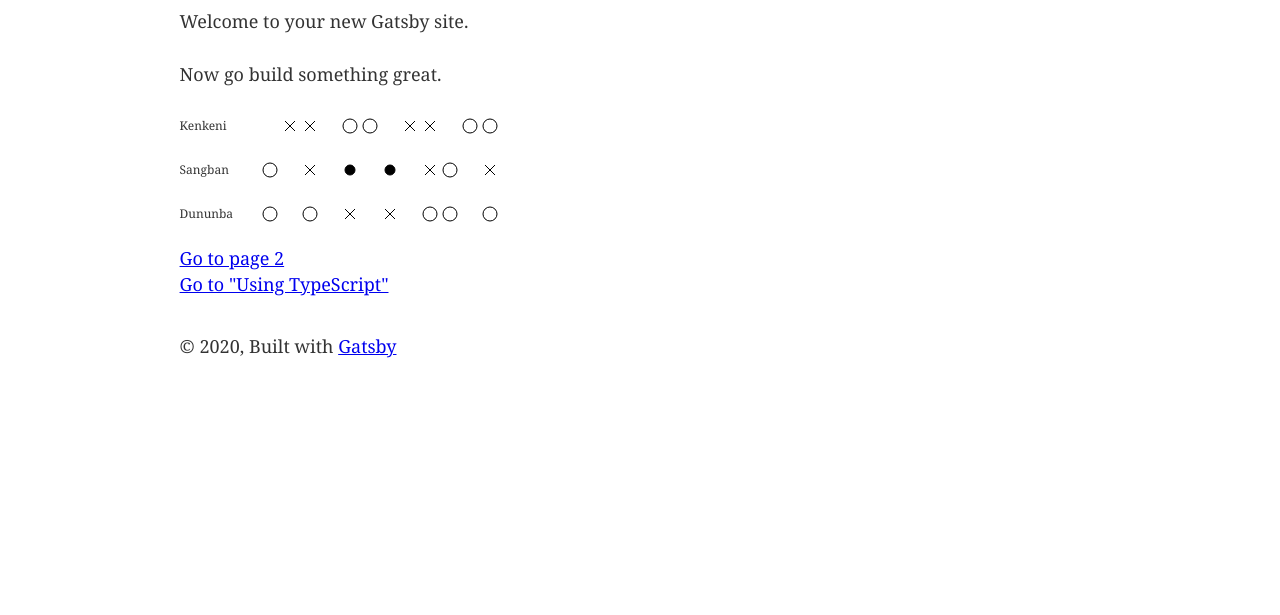
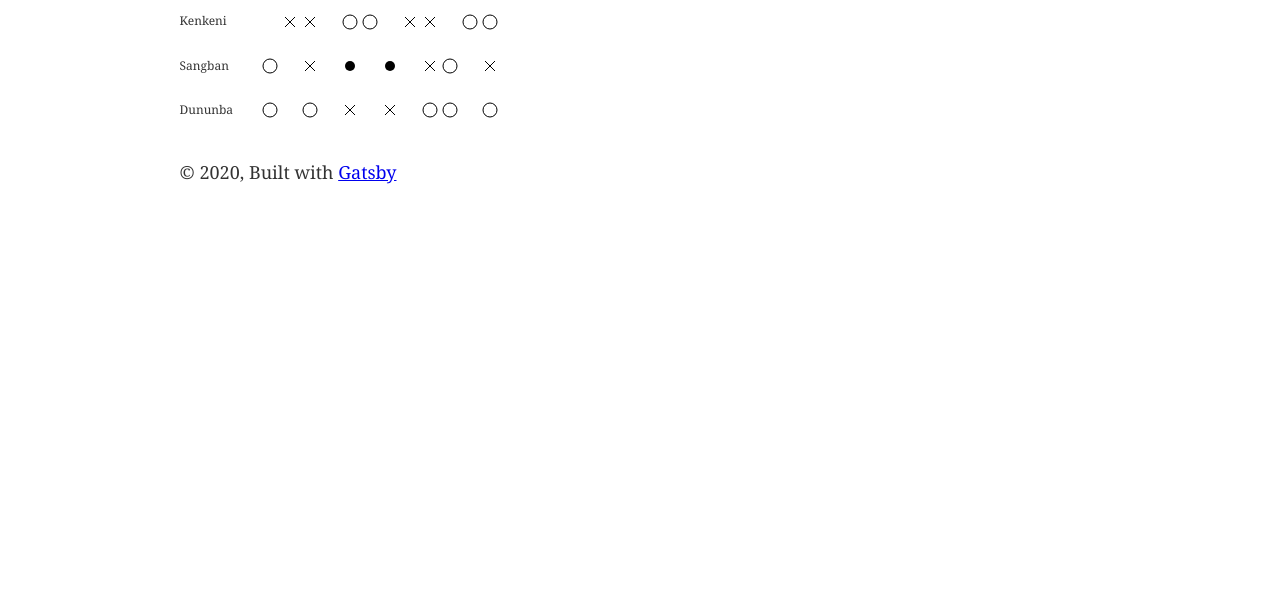
Before and after one commit to ttrezren/svg-glyph, a Gatsby site: page / in a window 1280 px wide. Shown: the part 185-800 px from the top of the page. Built offline with nearby package versions, Linux system fonts and the light colour scheme; Gatsby itself is replaced by a stand-in of ours.

Commit message:
working Row component

```diff
--- a/gatsby-config.js
+++ b/gatsby-config.js
@@ -1,8 +1,8 @@
 module.exports = {
   siteMetadata: {
-    title: `Gatsby Default Starter`,
-    description: `Kick off your next, great Gatsby project with this default starter. This barebones starter ships with the main Gatsby configuration files you might need.`,
-    author: `@gatsbyjs`,
+    title: `Rythm-a-ning`,
+    description: `Kick major butt with these time-tested beats.`,
+    author: `@TIMRENNER`,
   },
   plugins: [
     `gatsby-plugin-react-helmet`,
--- /dev/null
+++ b/src/components/Row.js
@@ -0,0 +1,52 @@
+import PropTypes from "prop-types"
+import React from "react"
+
+const shapeLibrary = type => {
+  if (type === 1) {
+    return `
+      <line x1="5" y1="5" x2="15" y2="15" stroke="black" strokeWidth="1" />
+      <line x1="5" y1="15" x2="15" y2="5" stroke="black" strokeWidth="1" />
+    `
+  } else if (type === 2) {
+    return `<circle r="7" cx="10" cy="10" fill="white" stroke="black" />`
+  } else if (type === 3) {
+    return `<circle r="5" cx="10" cy="10" fill="black" />`
+  } else return ``
+}
+const Row = props => {
+  const symbols = props.nodes.map((node, index) => (
+    <svg
+      key={node.toString() + index}
+      width="20"
+      height="20"
+      dangerouslySetInnerHTML={{ __html: shapeLibrary(node) }}
+    ></svg>
+  ))
+  render: {
+    return (
+      <div
+        style={{
+          display: `flex`,
+          alignItems: `center`,
+          maxWidth: `400px`,
+          marginBottom: `1rem`,
+          fontSize: `12px`,
+        }}
+      >
+        <span style={{ width: `80px` }}>{props.title}</span>
+        {symbols}
+      </div>
+    )
+  }
+}
+
+Row.propTypes = {
+  title: PropTypes.string,
+  nodes: PropTypes.arrayOf(PropTypes.number),
+}
+
+Row.defaultProps = {
+  title: `Traditional`,
+}
+
+export default Row
--- a/src/pages/index.js
+++ b/src/pages/index.js
@@ -1,92 +1,17 @@
 import React from "react"
 import { Link } from "gatsby"
-import Open from "../../assets/Open.svg"
-import Bell from "../../assets/Bell.svg"
-import Closed from "../../assets/Closed.svg"
-import Space from "../../assets/Space.svg"
+import Row from "../components/Row"
 
 import Layout from "../components/layout"
 import SEO from "../components/seo"
 
 const IndexPage = () => (
   <Layout>
+    <h1>Soli</h1>
     <SEO title="Home" />
-    <h1>Hello Dununs</h1>
-    <p>Welcome to your new Gatsby site.</p>
-    <p>Now go build something great.</p>
-    <div>
-      <div
-        style={{
-          display: `flex`,
-          alignItems: `center`,
-          maxWidth: `400px`,
-          marginBottom: `1rem`,
-          fontSize: `12px`,
-        }}
-      >
-        <span style={{ width: `80px` }}>Kenkeni</span>
-        <Space />
-        <Bell />
-        <Bell />
-        <Space />
-        <Open />
-        <Open />
-        <Space />
-        <Bell />
-        <Bell />
-        <Space />
-        <Open />
-        <Open />
-      </div>
-      <div
-        style={{
-          display: `flex`,
-          alignItems: `center`,
-          maxWidth: `400px`,
-          marginBottom: `1rem`,
-          fontSize: `12px`,
-        }}
-      >
-        <span style={{ width: `80px` }}>Sangban</span>
-        <Open />
-        <Space />
-        <Bell />
-        <Space />
-        <Closed />
-        <Space />
-        <Closed />
-        <Space />
-        <Bell />
-        <Open />
-        <Space />
-        <Bell />
-      </div>
-      <div
-        style={{
-          display: `flex`,
-          alignItems: `center`,
-          maxWidth: `400px`,
-          marginBottom: `1rem`,
-          fontSize: `12px`,
-        }}
-      >
-        <span style={{ width: `80px` }}>Dununba</span>
-        <Open />
-        <Space />
-        <Open />
-        <Space />
-        <Bell />
-        <Space />
-        <Bell />
-        <Space />
-        <Open />
-        <Open />
-        <Space />
-        <Open />
-      </div>
-    </div>
-    <Link to="/page-2/">Go to page 2</Link> <br />
-    <Link to="/using-typescript/">Go to "Using TypeScript"</Link>
+    <Row title="Kenkeni" nodes={[0, 1, 1, 0, 2, 2, 0, 1, 1, 0, 2, 2]} />
+    <Row title="Sangban" nodes={[2, 0, 1, 0, 3, 0, 3, 0, 1, 2, 0, 1]} />
+    <Row title="Dununba" nodes={[2, 0, 2, 0, 1, 0, 1, 0, 2, 2, 0, 2]} />
   </Layout>
 )
 
```
Also changed, not shown: assets/Bell.svg (deleted), assets/Closed.svg (deleted), assets/Open.svg (deleted), assets/Space.svg (deleted).
